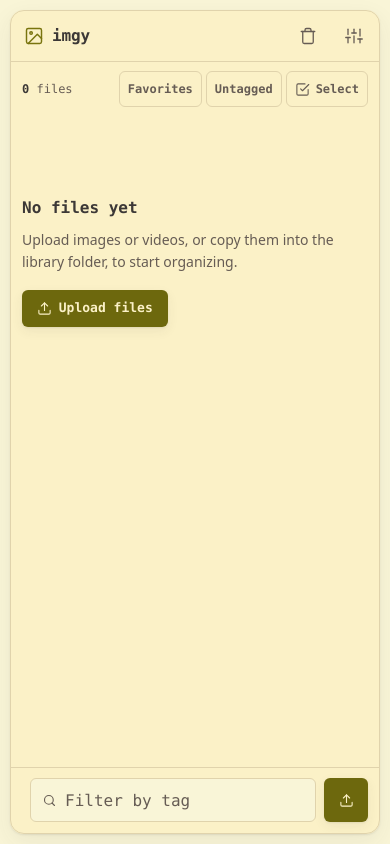
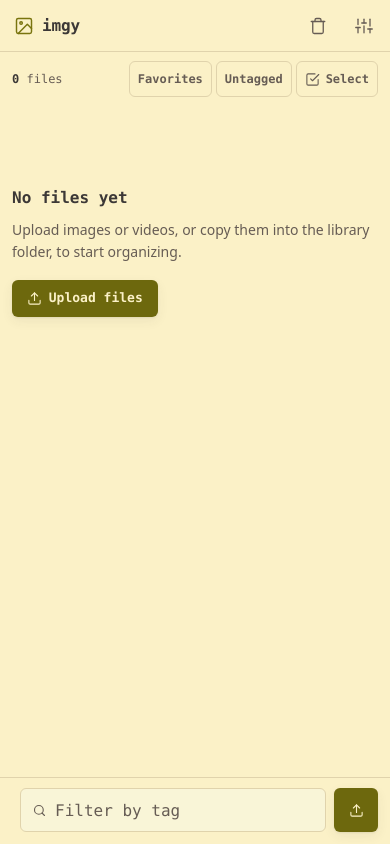
Before and after one commit to cavecomputing/imgy, a Flask app: page / in a window 390 px wide. Run offline with Flask 3, Linux system fonts and the light colour scheme; data that the repository does not hold is empty; some libraries are stand-ins or nearby versions.

Commit message:
Remove the page frame and its gap, as the design system now says
The cavecomputing design system dropped the shell gap: the app surface fills the window edge to
edge, with no gap, outline, rounded corners or shadow around it. Imgy still drew a rounded ring
10px in from the window (body::before, the viewer's ::after) and moved every bar, sheet, toast and
phone dialog in by --shell-gap to clear it.

The browser now looks the way the installed app already did: --shell-gap and both rings are gone,
the viewer and the phone dialogs fill the window with square corners, the top bar is 56px (52px on
phones) with no hidden top padding, and the phone's bottom bars sit on the window's edge. The
display-mode rules that zeroed the gap for the installed app have nothing left to do and go too.
The page ground is the surface colour, so overscroll no longer shows the darker ground.

Checked in headless Chromium at 1280x800 and 390x844, both themes: gallery, viewer, phone
settings and the sign-in page.

Co-Authored-By: Claude Opus 5.5 <noreply@anthropic.com>
Claude-Session: https://claude.ai/code/session_016yM7HdaSKvmutiDzKhuqbE

```diff
--- a/imgy/static/style.css
+++ b/imgy/static/style.css
@@ -22,8 +22,7 @@
     --radius: 10px;
     --radius-lg: 14px;
     --ease: 160ms ease;
-    --shell-gap: 10px; /* the ground showing around the page */
-    --topbar-h: calc(56px + var(--shell-gap)); /* viewport top to the bottom of the top bar */
+    --topbar-h: 56px;
     --subbar-h: 52px;
 
     /* Overlays on top of images keep a dark ground in both themes */
@@ -98,10 +97,9 @@
 /* ---------- base ---------- */
 *, *::before, *::after { margin: 0; padding: 0; box-sizing: border-box; }
 img { image-orientation: from-image; }
-html { -webkit-text-size-adjust: 100%; background: var(--bg-page); }
+html { -webkit-text-size-adjust: 100%; }
 body {
     min-height: 100vh;
-    padding: 0 var(--shell-gap) var(--shell-gap);
     font-family: var(--font-sans);
     font-size: 15px;
     line-height: 1.6;
@@ -109,19 +107,6 @@ body {
     background: var(--bg-surface);
     -webkit-font-smoothing: antialiased;
     overflow-x: hidden;
-}
-/* The rounded frame cozy draws around its page. The page itself still scrolls, so the frame is
-   laid over it: the huge spread paints the ground everywhere outside the window, rounding its
-   corners and hiding whatever scrolls into the gap. */
-body::before {
-    content: "";
-    position: fixed;
-    inset: var(--shell-gap);
-    z-index: 200;
-    border: 1px solid var(--border);
-    border-radius: var(--radius-lg);
-    box-shadow: var(--shadow), 0 0 0 100vmax var(--bg-page);
-    pointer-events: none;
 }
 button, input, select, textarea { font: inherit; color: inherit; }
 button { cursor: pointer; }
@@ -308,7 +293,7 @@ svg.i-fill { fill: currentColor; stroke: none; }
     display: flex;
     align-items: center;
     gap: 6px;
-    padding: var(--shell-gap) 12px 0 16px; /* the top gap is hidden under the frame */
+    padding: 0 12px 0 16px;
     background: var(--bg-surface);
     border-bottom: 1px solid var(--border);
 }
@@ -1533,8 +1507,8 @@ body.drag-over::after {
 }
 
 @media (max-width: 768px) {
-    :root { --topbar-h: calc(52px + var(--shell-gap)); }
-    .topbar { gap: 2px; padding: var(--shell-gap) 4px 0 14px; }
+    :root { --topbar-h: 52px; }
+    .topbar { gap: 2px; padding: 0 4px 0 14px; }
     .brand { margin-right: auto; }
     .theme-btn { display: none; }
     .icon-btn { width: 44px; height: 44px; }
@@ -1543,9 +1517,9 @@ body.drag-over::after {
     /* the filter and upload move to a bar at the bottom, in reach of a thumb */
     .topbar-filter {
         position: fixed;
-        left: var(--shell-gap);
-        right: var(--shell-gap);
-        bottom: max(var(--shell-gap), var(--keyboard-inset, 0px));
+        left: 0;
+        right: 0;
+        bottom: var(--keyboard-inset, 0px);
         z-index: 120;
         margin: 0;
         gap: 8px;
```
Also changed, not shown: other parts of imgy/static/style.css (+17 -39 lines).
